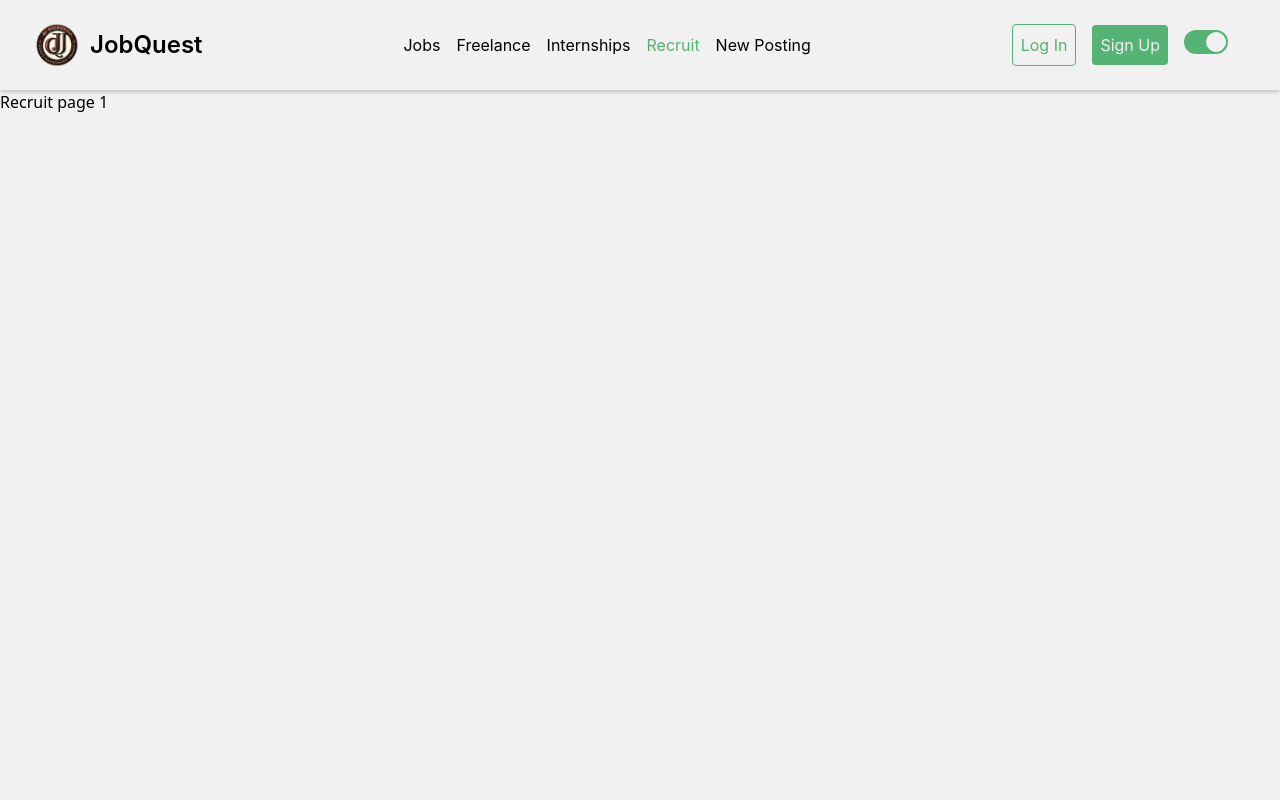
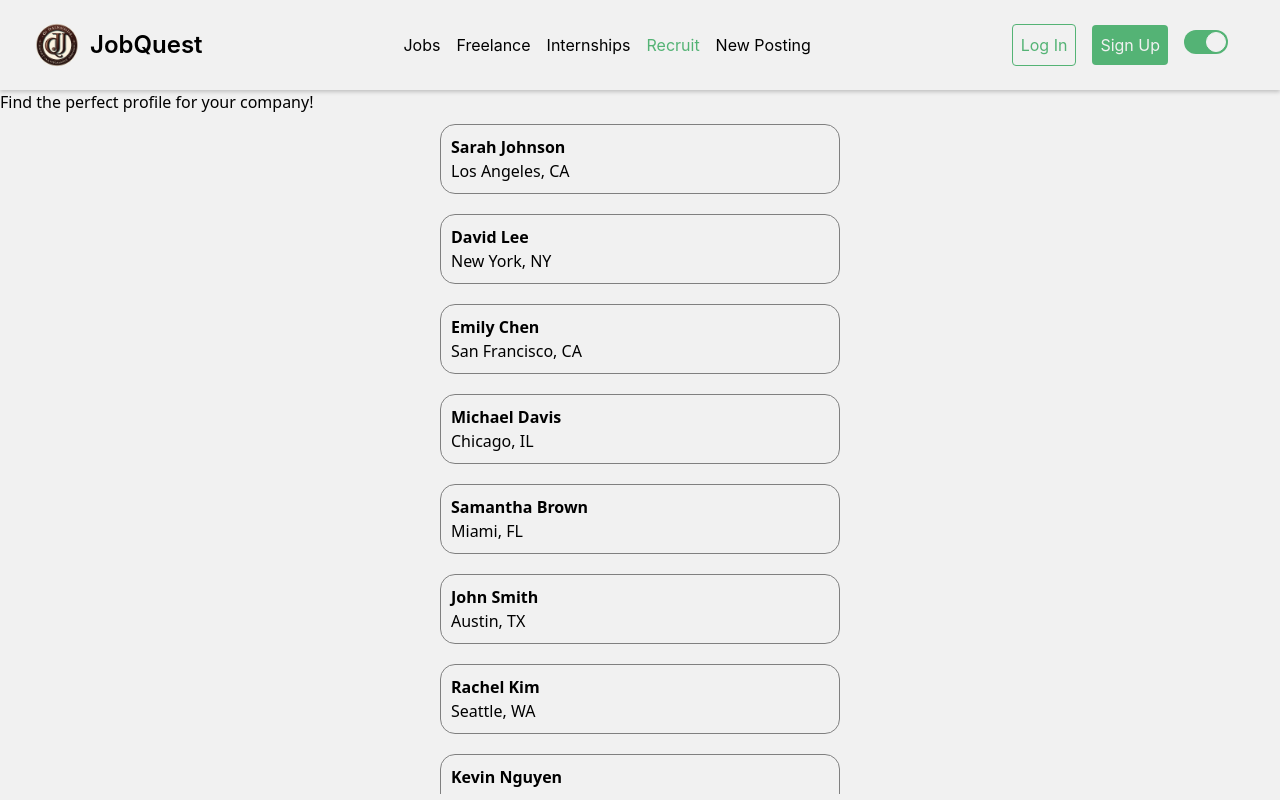
Before and after one commit to Adissuu/JobQuest, a Next.js app in the folder client/: page /recruit in a window 1280 px wide. Built offline with nearby package versions, Linux system fonts and the light colour scheme.

Commit message:
Recruits page with recruits list added to the website

```diff
--- a/client/pages/recruit/index.js
+++ b/client/pages/recruit/index.js
@@ -1,9 +1,11 @@
 import Layout from "@/components/UI/Layout";
+import RecruitsList from "@/components/Recruits/RecruitsList";
 
 const Recruit = () => {
     return (
         <Layout pathname="recruit">
-            <h1>Recruit page 1</h1>
+            <h1>Find the perfect profile for your company!</h1>
+                <RecruitsList />
         </Layout>
     )
 }
```
